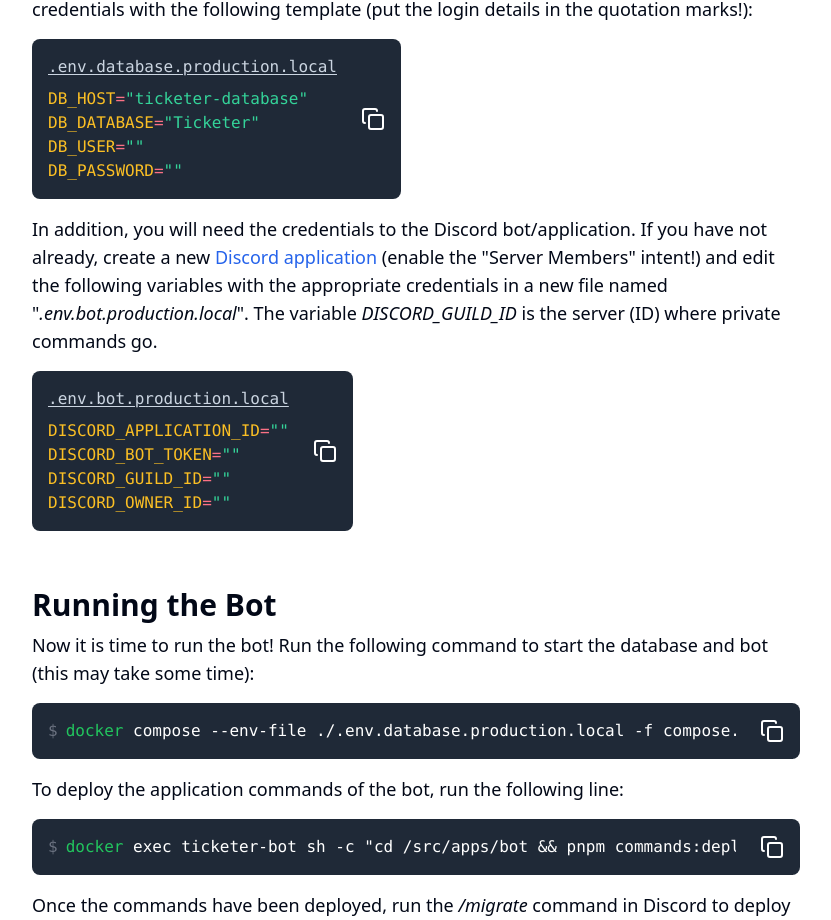
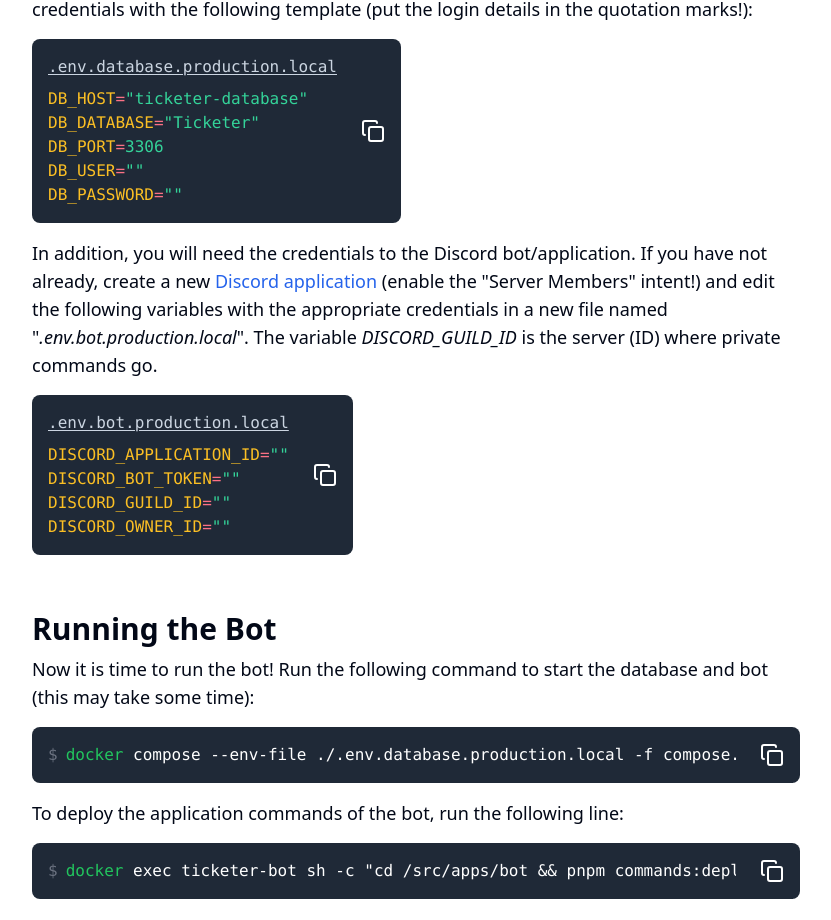
Before and after one commit to CarelessInternet/Ticketer, a Next.js app in the folder apps/website/: page /docs/self-hosting in a window 1280 px wide. Shown: the part 814-1734 px from the top of the page, without its empty margins (224-1055 px from the left). Built offline with nearby package versions, Linux system fonts and the light colour scheme.

Commit message:
docs(self-hosting): specify port (#379)

```diff
--- a/apps/website/src/app/docs/self-hosting/page.tsx
+++ b/apps/website/src/app/docs/self-hosting/page.tsx
@@ -6,12 +6,22 @@ import Paragraph from '@/components/Paragraph';
 import ScrollLink from '@/components/ScrollLink';
 import Title from '@/components/Title';
 
-function EnvironmentHighlight({ name, value }: { name: string; value?: string }) {
+function EnvironmentHighlight({
+	name,
+	value,
+	quotations = true,
+}: {
+	name: string;
+	value?: string;
+	quotations?: boolean;
+}) {
 	return (
 		<span className="flex flex-row">
 			<span className="text-amber-400">{name}</span>
 			<span className="text-rose-400">=</span>
-			<span className="text-emerald-400">&quot;{!!value && value}&quot;</span>
+			<span className="text-emerald-400">
+				{quotations ? <>&quot;{!!value && value}&quot;</> : <>{!!value && value}</>}
+			</span>
 		</span>
 	);
 }
@@ -19,6 +29,7 @@ function EnvironmentHighlight({ name, value }: { name: string; value?: string })
 const databaseEnvironmentTemplate = `
 	DB_HOST="ticketer-database"
 	DB_DATABASE="ticketer"
+	DB_PORT=3306
 	DB_USER=""
 	DB_PASSWORD=""
 `;
@@ -90,6 +101,7 @@ export default function Page() {
 					<span className="flex flex-col">
 						<EnvironmentHighlight name="DB_HOST" value="ticketer-database" />
 						<EnvironmentHighlight name="DB_DATABASE" value="Ticketer" />
+						<EnvironmentHighlight name="DB_PORT" value="3306" quotations={false} />
 						<EnvironmentHighlight name="DB_USER" />
 						<EnvironmentHighlight name="DB_PASSWORD" />
 					</span>
```
